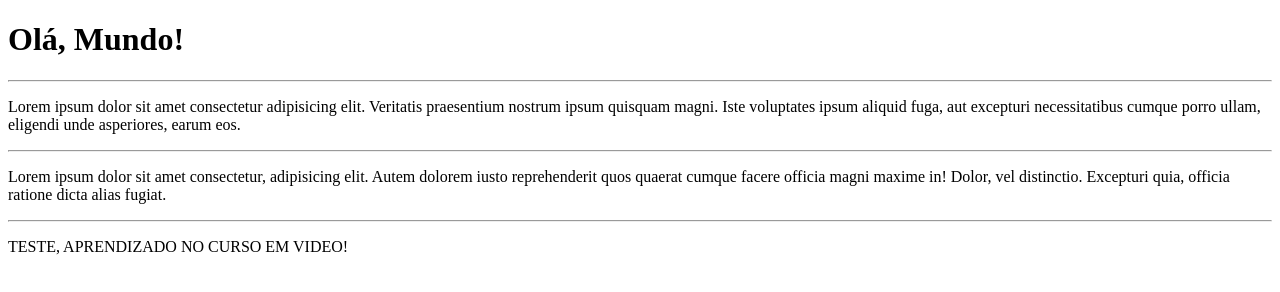
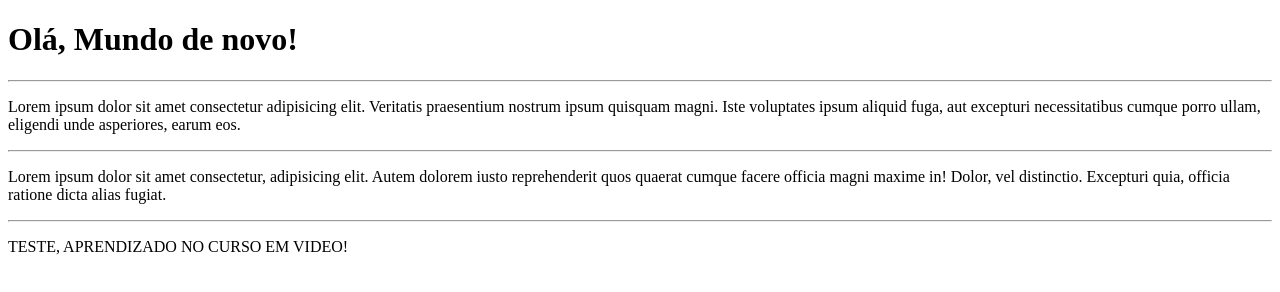
Before and after one commit to Carvalhocodes/Ola-Mundo, a plain HTML site: page site-exemplo/index.html in a window 1280 px wide. Drawn offline with Linux system fonts and the light colour scheme.

Commit message:
Atualização linha 10

```diff
--- a/site-exemplo/index.html
+++ b/site-exemplo/index.html
@@ -7,7 +7,7 @@
     <title>Meu primeiro site em repositório </title>
 </head>
 <body>
-    <h1>Olá, Mundo!</h1>
+    <h1>Olá, Mundo de novo!</h1>
     <hr>
     <p> Lorem ipsum dolor sit amet consectetur adipisicing elit. Veritatis praesentium nostrum ipsum quisquam magni. Iste voluptates ipsum aliquid fuga, aut excepturi necessitatibus cumque porro ullam, eligendi unde asperiores, earum eos.</p>
     <hr>
```
